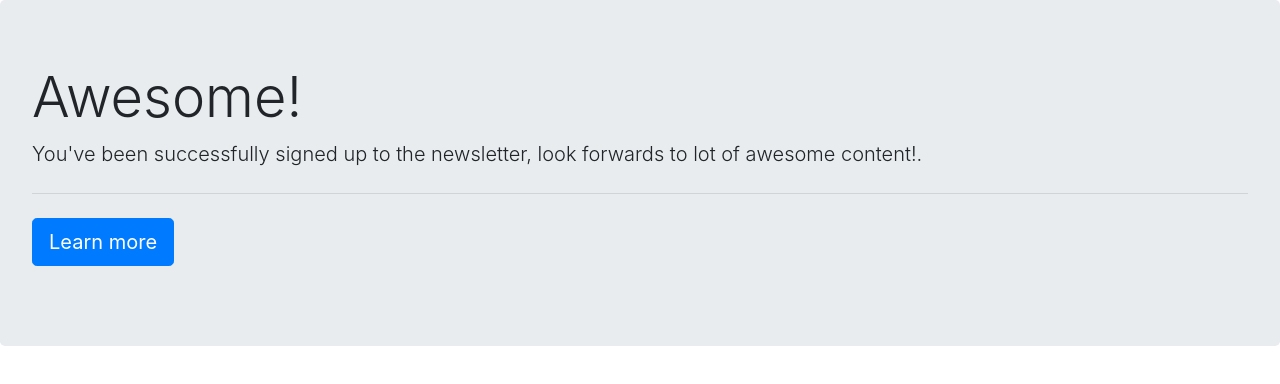
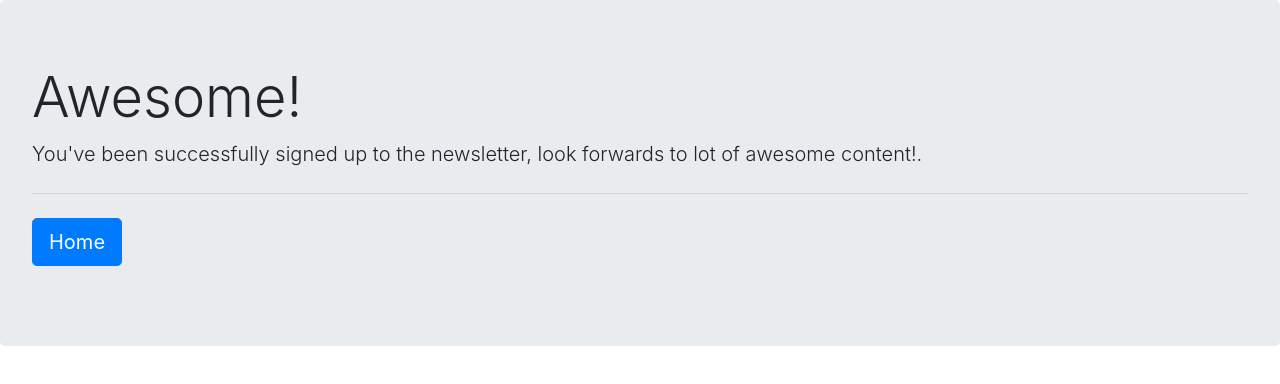
Before and after one commit to 100ravhere/Signup, a website: page success.html in a window 1280 px wide. Drawn offline with nearby package versions, Linux system fonts and the light colour scheme.

Commit message:
Signup done

```diff
--- a/app.js
+++ b/app.js
@@ -6,6 +6,10 @@ const https = require("https");
 app.use(bodyparser.urlencoded({extended:true}));
 app.use(express.static("public"));
 app.post("/failure",function(req,res)
+{
+  res.redirect("/");
+})
+app.post("/success",function(req,res)
 {
   res.redirect("/");
 })
--- a/success.html
+++ b/success.html
@@ -13,7 +13,10 @@
       <hr class="my-4">
       <p></p>
       <p class="lead">
-        <a class="btn btn-primary btn-lg" href="#" role="button">Learn more</a>
+        <form  action="/success" method="post">
+          <button type="submit" class="btn btn-primary btn-lg" name="Home">Home</button>
+        </form>
+
       </p>
     </div>
   </body>
```
